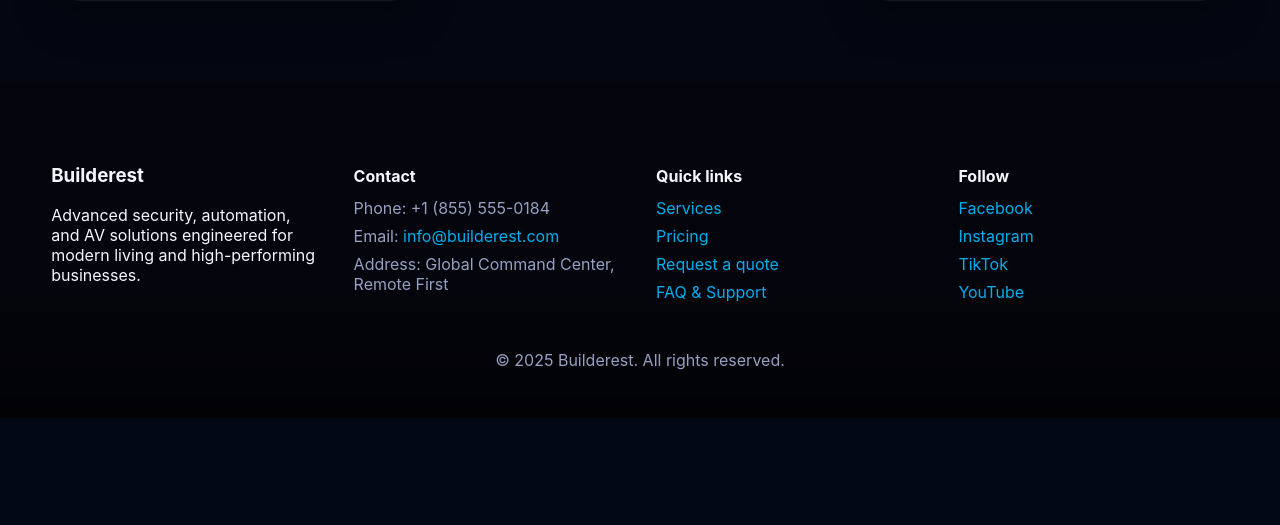
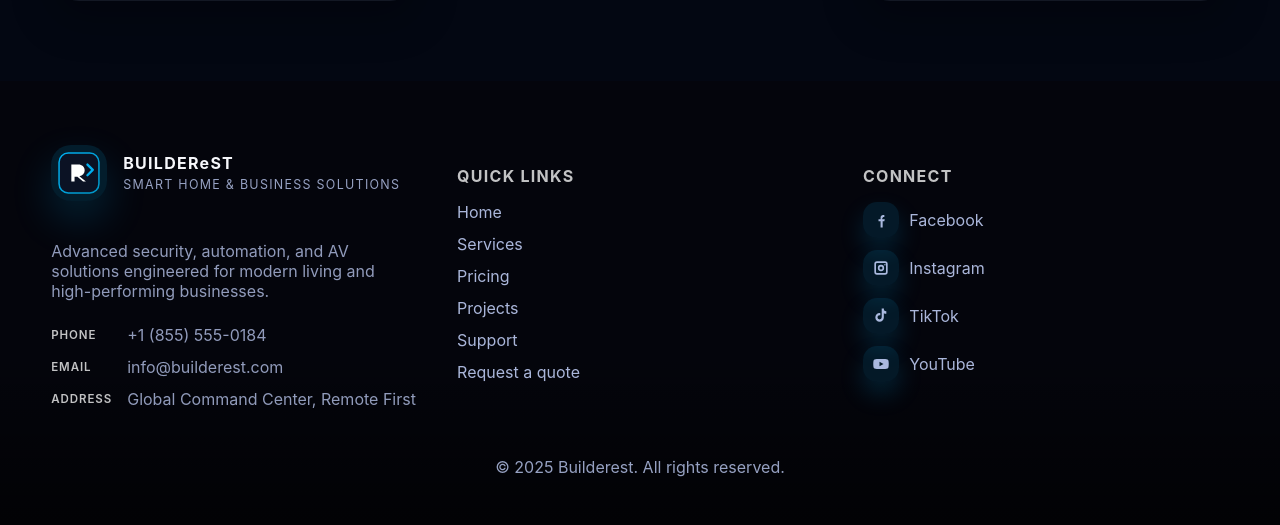
Before and after one commit to builderest/builderest-4, a PHP site: page /services in a window 1280 px wide; the page is wider, and only the part inside the window is pictured. Shown: the part 3101-3626 px from the top of that part. Before the commit the page ends 3519 px from the top of that part, so only its background shows below. Run offline with PHP 8.4, Linux system fonts and the light colour scheme; data comes from the database, SQL or seed files in the repository; some libraries are stand-ins or nearby versions.

Commit message:
Polish navigation UX and enable precise service highlights

```diff
--- a/app/core/Model.php
+++ b/app/core/Model.php
@@ -50,7 +50,7 @@ abstract class Model
         }
         $data[$this->primaryKey] = $id;
         $sql = 'UPDATE ' . $this->table . ' SET ' . implode(',', $set) . ' WHERE ' . $this->primaryKey . ' = :' . $this->primaryKey;
-        return Database::query($sql, $data)->rowCount() > 0;
+        return Database::query($sql, $data)->rowCount() >= 0;
     }
 
     public function delete($id): bool
--- a/app/views/partials/footer.php
+++ b/app/views/partials/footer.php
@@ -1,34 +1,77 @@
 <footer class="site-footer">
     <div class="container footer-grid">
-        <div>
-            <h3>Builderest</h3>
+        <div class="footer-column footer-brand">
+            <a class="footer-logo" href="/">
+                <span class="footer-logo-mark">
+                    <img src="/assets/img/logo-light-theme.svg" alt="Builderest logo" width="46" height="46">
+                </span>
+                <span class="footer-logo-copy">
+                    <span class="footer-logo-name">BUILDEReST</span>
+                    <span class="footer-logo-tagline">Smart Home &amp; Business Solutions</span>
+                </span>
+            </a>
             <p>Advanced security, automation, and AV solutions engineered for modern living and high-performing businesses.</p>
-        </div>
-        <div>
-            <h4>Contact</h4>
-            <ul>
-                <li><span>Phone:</span> <?php echo htmlspecialchars(setting('contact_phone', '+1 (800) 000-0000')); ?></li>
-                <li><span>Email:</span> <a href="mailto:<?php echo htmlspecialchars(setting('contact_email', 'info@builderest.com')); ?>"><?php echo htmlspecialchars(setting('contact_email', 'info@builderest.com')); ?></a></li>
-                <li><span>Address:</span> <?php echo htmlspecialchars(setting('contact_address', 'Global Operations - Remote First')); ?></li>
+            <ul class="footer-contact">
+                <li><span>Phone</span><a href="tel:<?php echo preg_replace('/[^\d\+]/', '', setting('contact_phone', '+18555550184')); ?>"><?php echo htmlspecialchars(setting('contact_phone', '+1 (855) 555-0184')); ?></a></li>
+                <li><span>Email</span><a href="mailto:<?php echo htmlspecialchars(setting('contact_email', 'info@builderest.com')); ?>"><?php echo htmlspecialchars(setting('contact_email', 'info@builderest.com')); ?></a></li>
+                <li><span>Address</span><span><?php echo htmlspecialchars(setting('contact_address', 'Global Command Center, Remote First')); ?></span></li>
             </ul>
         </div>
-        <div>
-            <h4>Quick links</h4>
-            <ul>
+        <div class="footer-column">
+            <h4>Quick Links</h4>
+            <ul class="footer-links">
+                <li><a href="/">Home</a></li>
                 <li><a href="/services">Services</a></li>
                 <li><a href="/pricing">Pricing</a></li>
+                <li><a href="/projects">Projects</a></li>
+                <li><a href="/support">Support</a></li>
                 <li><a href="/quote">Request a quote</a></li>
-                <li><a href="/support">FAQ &amp; Support</a></li>
             </ul>
         </div>
-        <div>
-            <h4>Follow</h4>
-            <div class="social-links">
-                <a href="<?php echo htmlspecialchars(setting('social_facebook', '#')); ?>">Facebook</a>
-                <a href="<?php echo htmlspecialchars(setting('social_instagram', '#')); ?>">Instagram</a>
-                <a href="<?php echo htmlspecialchars(setting('social_tiktok', '#')); ?>">TikTok</a>
-                <a href="<?php echo htmlspecialchars(setting('social_youtube', '#')); ?>">YouTube</a>
-            </div>
+        <div class="footer-column">
+            <h4>Connect</h4>
+            <ul class="social-links">
+                <li>
+                    <a href="<?php echo htmlspecialchars(setting('social_facebook', '#')); ?>" target="_blank" rel="noopener">
+                        <span class="social-icon" aria-hidden="true">
+                            <svg viewBox="0 0 24 24" width="20" height="20" fill="none" xmlns="http://www.w3.org/2000/svg">
+                                <path d="M14.5 8.5H16V6h-1.5c-1.65 0-3 1.35-3 3v2H9v2.5h2.5V21h2.5v-7.5H16l.5-2.5h-3v-1c0-.55.45-1 1-1Z" fill="currentColor"/>
+                            </svg>
+                        </span>
+                        <span>Facebook</span>
+                    </a>
+                </li>
+                <li>
+                    <a href="<?php echo htmlspecialchars(setting('social_instagram', '#')); ?>" target="_blank" rel="noopener">
+                        <span class="social-icon" aria-hidden="true">
+                            <svg viewBox="0 0 24 24" width="20" height="20" fill="none" xmlns="http://www.w3.org/2000/svg">
+                                <path d="M7.2 4h9.6A3.2 3.2 0 0 1 20 7.2v9.6A3.2 3.2 0 0 1 16.8 20H7.2A3.2 3.2 0 0 1 4 16.8V7.2A3.2 3.2 0 0 1 7.2 4Zm0 2A1.2 1.2 0 0 0 6 7.2v9.6A1.2 1.2 0 0 0 7.2 18h9.6a1.2 1.2 0 0 0 1.2-1.2V7.2A1.2 1.2 0 0 0 16.8 6H7.2Zm9.55 1.2a.9.9 0 1 1 0 1.8.9.9 0 0 1 0-1.8ZM12 8.2A3.8 3.8 0 1 1 12 15.8 3.8 3.8 0 0 1 12 8.2Zm0 2A1.8 1.8 0 1 0 12 13.8 1.8 1.8 0 0 0 12 10.2Z" fill="currentColor"/>
+                            </svg>
+                        </span>
+                        <span>Instagram</span>
+                    </a>
+                </li>
+                <li>
+                    <a href="<?php echo htmlspecialchars(setting('social_tiktok', '#')); ?>" target="_blank" rel="noopener">
+                        <span class="social-icon" aria-hidden="true">
+                            <svg viewBox="0 0 24 24" width="20" height="20" fill="none" xmlns="http://www.w3.org/2000/svg">
+                                <path d="M15.5 5.2c.8.68 1.8 1.08 2.9 1.1V9.4a5.7 5.7 0 0 1-3-.8v5.15c0 2.87-2.28 5.25-5.1 5.25S5.2 16.62 5.2 13.75 7.48 8.5 10.3 8.5c.3 0 .6.03.9.08v2.6a2.6 2.6 0 0 0-.9-.16 2.55 2.55 0 0 0 0 5.1 2.55 2.55 0 0 0 2.55-2.55V3h2.65v2.2Z" fill="currentColor"/>
+                            </svg>
+                        </span>
+                        <span>TikTok</span>
+                    </a>
+                </li>
+                <li>
+                    <a href="<?php echo htmlspecialchars(setting('social_youtube', '#')); ?>" target="_blank" rel="noopener">
+                        <span class="social-icon" aria-hidden="true">
+                            <svg viewBox="0 0 24 24" width="20" height="20" fill="none" xmlns="http://www.w3.org/2000/svg">
+                                <path d="M21 8.2a2.7 2.7 0 0 0-1.9-1.9C17.3 6 12 6 12 6s-5.3 0-7.1.3A2.7 2.7 0 0 0 3 8.2 28.4 28.4 0 0 0 2.7 12a28.4 28.4 0 0 0 .3 3.8 2.7 2.7 0 0 0 1.9 1.9C6.7 18 12 18 12 18s5.3 0 7.1-.3a2.7 2.7 0 0 0 1.9-1.9c.2-1.2.3-2.5.3-3.8a28.4 28.4 0 0 0-.3-3.8ZM10.2 14.6V9.4L15 12l-4.8 2.6Z" fill="currentColor"/>
+                            </svg>
+                        </span>
+                        <span>YouTube</span>
+                    </a>
+                </li>
+            </ul>
         </div>
     </div>
     <div class="footer-bottom">
--- a/assets/css/main.css
+++ b/assets/css/main.css
@@ -326,25 +326,126 @@ a:hover {
     background: linear-gradient(0deg, rgba(0,0,0,0.6), transparent 40%), #04050c;
 }
 
+
 .footer-grid {
     display: grid;
-    grid-template-columns: repeat(auto-fit, minmax(220px, 1fr));
-    gap: 2rem;
-}
-
-.footer-grid h4 {
-    margin-bottom: 0.75rem;
-}
-
-.footer-grid ul {
+    gap: 2.5rem;
+    grid-template-columns: repeat(auto-fit, minmax(240px, 1fr));
+}
+
+.footer-column h4 {
+    margin-bottom: 1rem;
+    font-size: 1rem;
+    letter-spacing: 0.08em;
+    text-transform: uppercase;
+    color: rgba(255, 255, 255, 0.76);
+}
+
+.footer-logo {
+    display: inline-flex;
+    align-items: center;
+    gap: 1rem;
+    margin-bottom: 1.5rem;
+    text-decoration: none;
+    color: inherit;
+}
+
+.footer-logo-mark {
+    display: inline-flex;
+    align-items: center;
+    justify-content: center;
+    width: 56px;
+    height: 56px;
+    border-radius: 20px;
+    background: rgba(0, 174, 239, 0.14);
+    box-shadow: 0 18px 40px rgba(0, 174, 239, 0.18);
+}
+
+.footer-logo-copy {
+    display: flex;
+    flex-direction: column;
+    gap: 0.25rem;
+    letter-spacing: 0.08em;
+}
+
+.footer-logo-name {
+    font-size: 1rem;
+    font-weight: 700;
+}
+
+.footer-logo-tagline {
+    font-size: 0.78rem;
+    text-transform: uppercase;
+    color: var(--muted);
+}
+
+.footer-brand p {
+    color: rgba(200, 214, 255, 0.72);
+    margin-bottom: 1.5rem;
+}
+
+.footer-contact,
+.footer-links,
+.social-links {
     list-style: none;
     margin: 0;
     padding: 0;
-    color: var(--muted);
-}
-
-.footer-grid li + li {
-    margin-top: 0.5rem;
+    display: grid;
+    gap: 0.75rem;
+}
+
+.footer-contact li,
+.footer-links li,
+.social-links li {
+    display: flex;
+    align-items: center;
+    gap: 0.75rem;
+    color: rgba(200, 214, 255, 0.72);
+}
+
+.footer-contact span:first-child {
+    min-width: 64px;
+    font-weight: 600;
+    color: rgba(255, 255, 255, 0.76);
+    text-transform: uppercase;
+    letter-spacing: 0.08em;
+    font-size: 0.72rem;
+}
+
+.footer-contact a {
+    color: inherit;
+}
+
+.footer-links a {
+    color: rgba(200, 214, 255, 0.85);
+    transition: color 0.2s ease;
+}
+
+.footer-links a:hover {
+    color: var(--accent);
+}
+
+.social-links a {
+    display: inline-flex;
+    align-items: center;
+    gap: 0.65rem;
+    color: rgba(200, 214, 255, 0.85);
+    transition: color 0.2s ease;
+}
+
+.social-links a:hover {
+    color: var(--accent);
+}
+
+.social-icon {
+    display: inline-flex;
+    align-items: center;
+    justify-content: center;
+    width: 36px;
+    height: 36px;
+    border-radius: 14px;
+    background: rgba(0, 174, 239, 0.12);
+    box-shadow: 0 12px 24px rgba(0, 174, 239, 0.18);
 }
 
 .footer-bottom {
@@ -353,10 +454,16 @@ a:hover {
     color: var(--muted);
 }
 
-.social-links {
-    display: flex;
-    flex-direction: column;
-    gap: 0.5rem;
+@media (max-width: 640px) {
+    .footer-grid {
+        gap: 2rem;
+    }
+
+    .footer-contact li,
+    .footer-links li,
+    .social-links li {
+        align-items: flex-start;
+    }
 }
 
 .page-hero {
@@ -1630,11 +1737,13 @@ body.drawer-open .drawer-overlay {
     .service-card__footer {
         flex-direction: column;
         align-items: flex-start;
+        gap: 0.9rem;
     }
 
     .service-card__cta {
-        width: 100%;
+        align-self: flex-start;
         justify-content: center;
+        padding: 0.55rem 1.35rem;
     }
 }
 
@@ -1650,12 +1759,6 @@ body.drawer-open .drawer-overlay {
 }
 
 @media (min-width: 980px) {
-    .pricing-grid {
-        grid-template-columns: repeat(3, minmax(0, 1fr));
-    }
-}
-
-@media (min-width: 1280px) {
     .pricing-grid {
         grid-template-columns: repeat(4, minmax(0, 1fr));
     }
@@ -1804,8 +1907,9 @@ body.drawer-open .drawer-overlay {
     }
 
     .pricing-card__cta {
-        width: 100%;
+        align-self: flex-start;
         justify-content: center;
+        padding: 0.5rem 1.25rem;
     }
 }
 
--- a/assets/js/main.js
+++ b/assets/js/main.js
@@ -33,6 +33,10 @@ document.addEventListener('DOMContentLoaded', () => {
             const panel = trigger.nextElementSibling;
             if (panel instanceof HTMLElement) {
                 panel.style.maxHeight = '0px';
+            }
+            const icon = trigger.querySelector('.drawer-icon');
+            if (icon) {
+                icon.textContent = '+';
             }
         });
     };
@@ -82,12 +86,16 @@ document.addEventListener('DOMContentLoaded', () => {
     drawerAccordionTriggers.forEach(trigger => {
         const parent = trigger.closest('.drawer-item');
         const panel = trigger.nextElementSibling;
+        const icon = trigger.querySelector('.drawer-icon');
         trigger.addEventListener('click', () => {
             const expanded = trigger.getAttribute('aria-expanded') === 'true';
             trigger.setAttribute('aria-expanded', (!expanded).toString());
             parent?.classList.toggle('open', !expanded);
             if (panel instanceof HTMLElement) {
                 panel.style.maxHeight = expanded ? '0px' : `${panel.scrollHeight}px`;
+            }
+            if (icon) {
+                icon.textContent = expanded ? '+' : '−';
             }
         });
     });
```
Also changed, not shown: app/controllers/HomeController.php (+17 -1 lines).
